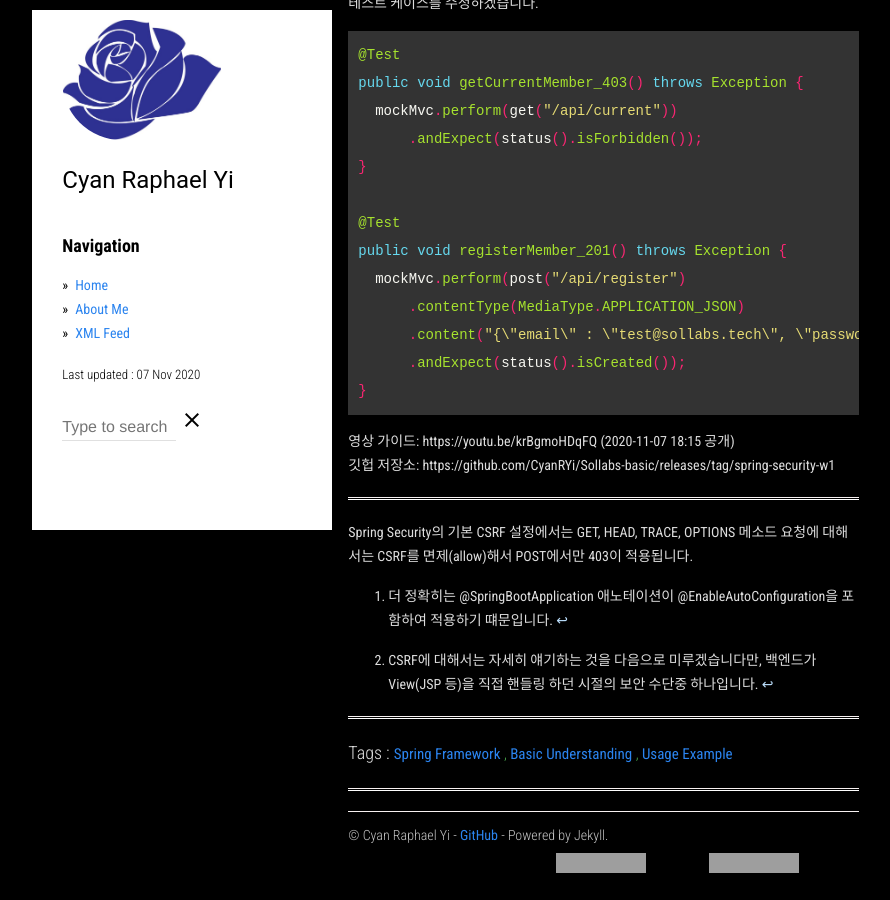
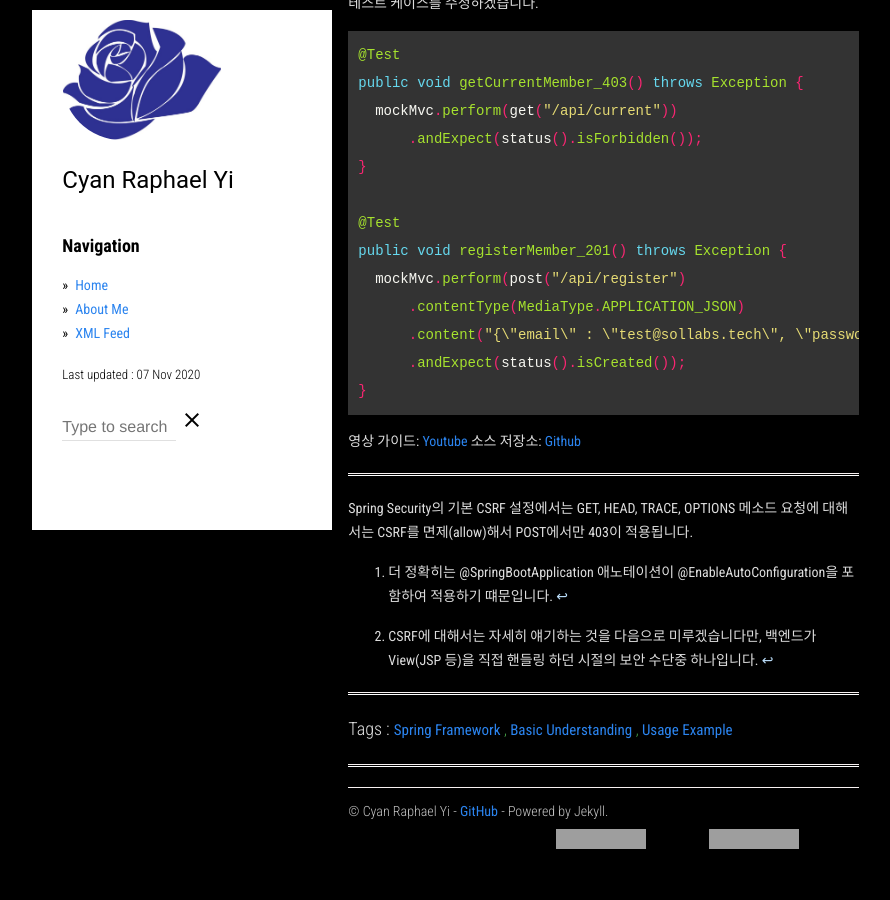
Before and after one commit to CyanRYi/cyanryi.github.io, a Jekyll site: the page built from _posts/2020-10-31-spring-security-1.md, in a window 1280 px wide and 900 px high, scrolled down 4206 px, cut to the strip 0-900 px from the top of the window. Shown: the whole strip, without its empty margins (89-979 px from the left). Built offline with Jekyll 4.4.1, drawn with Linux system fonts in a browser that asks for light colours; after the commit the page ends 5082 px from its top, so only the background shows below that; grey boxes are pictures that could not be loaded.

Commit message:
링크 수정

````diff
--- a/_posts/2020-10-31-spring-security-1.md
+++ b/_posts/2020-10-31-spring-security-1.md
@@ -149,8 +149,8 @@ public void registerMember_201() throws Exception {
 }
 ```
 
-영상 가이드: https://youtu.be/krBgmoHDqFQ (2020-11-07 18:15 공개)
-깃헙 저장소: https://github.com/CyanRYi/Sollabs-basic/releases/tag/spring-security-w1
+영상 가이드: [Youtube](https://youtu.be/krBgmoHDqFQ)
+소스 저장소: [Github](https://github.com/CyanRYi/Sollabs-basic/releases/tag/spring-security-w1)
 
 ---
 
````
